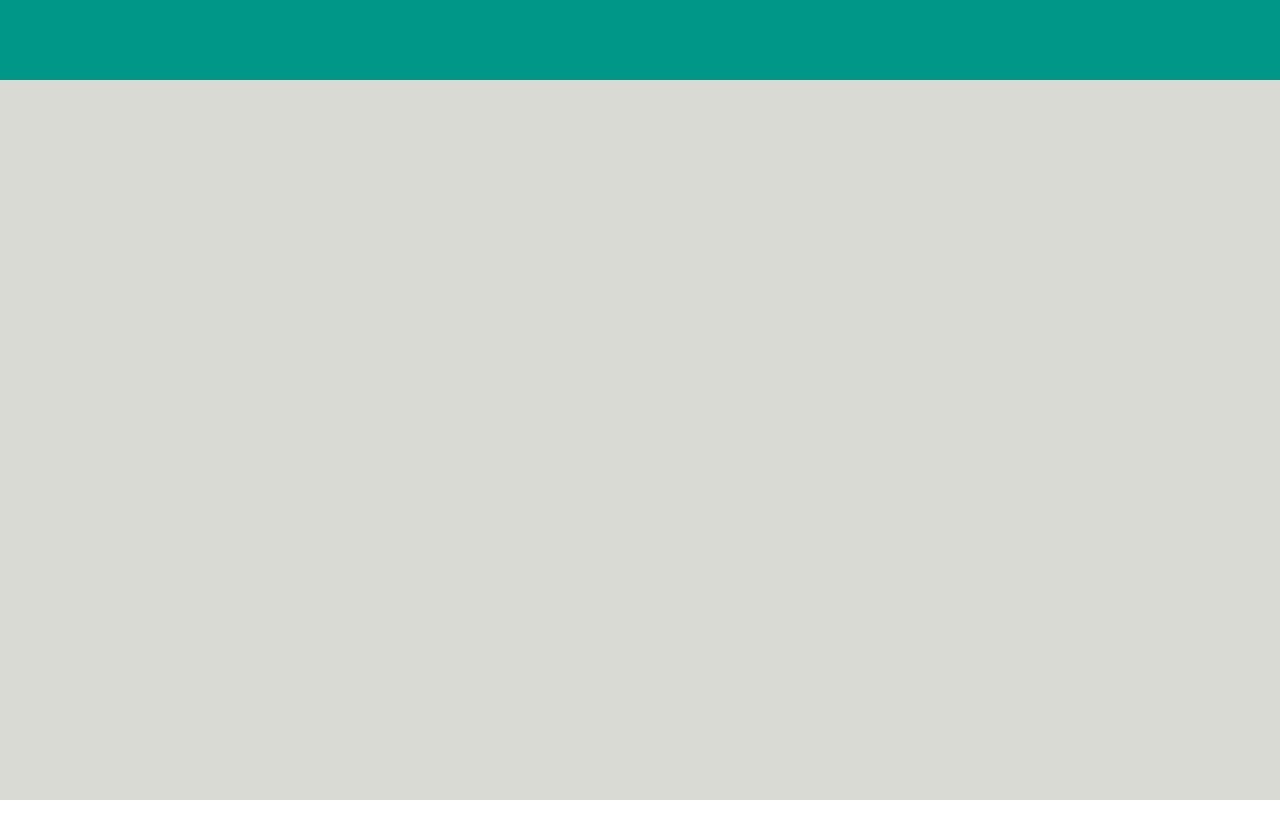
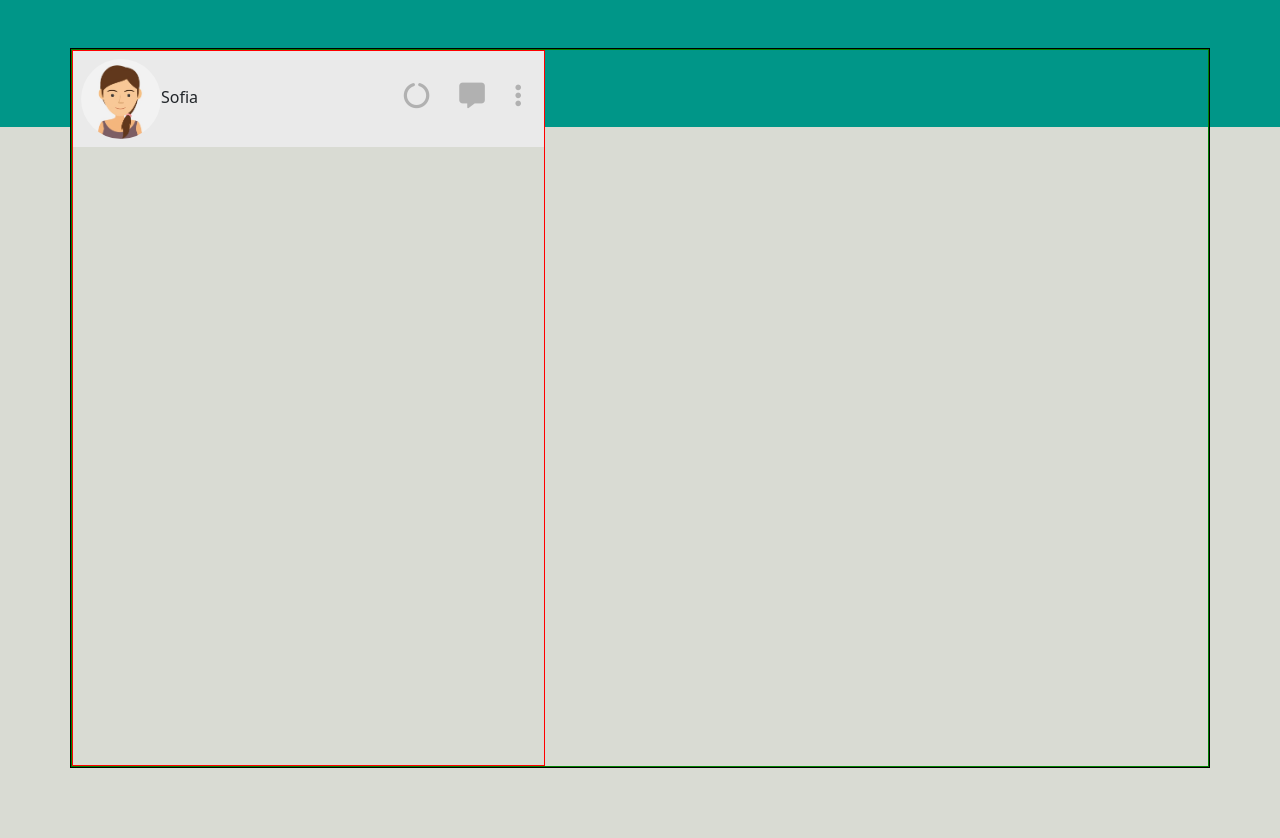
Before and after one commit to CarloColletti/vue-boolzapp, a plain HTML site: page index.html in a window 1280 px wide. Before the commit the page ends 800 px from the top, so only its background shows below. Drawn offline with nearby package versions, Linux system fonts and the light colour scheme.

Commit message:
add avatar

```diff
--- a/css/style.css
+++ b/css/style.css
@@ -1,6 +1,59 @@
+/* debug */
+[class^="col"] {
+    border: 1px solid red;
+}
+
+[class^="row"] {
+    border: 1px solid green;
+}
+
+[class^="container"] {
+    border: 1px solid black;
+}
+
 /* color background split green and white */
 body {
     width: 100%;
     height: 100vh;
-    background: linear-gradient(to top, rgba(217, 219, 211, 1) 90%, rgba(0, 150, 136, 1) 50%);
+    background: linear-gradient(to top, rgba(217, 219, 211, 1) 85%, rgba(0, 150, 136, 1) 50%);
 }
+
+/* grandezza della web app  */
+.app-container {
+    height: 90vh;
+}
+
+/* altezza delle colonne */
+.h-100 {
+    height: 100%;
+}
+
+/* altezza sezione avatar e contatto chat */
+.h-alt {
+    height: 80px;
+}
+
+.h-bell {
+    height: 100px;
+}
+
+/* avatar impostazioni  */
+.bg-personal-avatar {
+    background-color: #eaeaea;
+}
+
+.avatar-img {
+    height: 100%;
+    border-radius: 50%;
+}
+
+/* controll-chat */
+.controls-chat {
+    line-height: 80px;
+}
+
+.controls-chat i {
+    margin: 0 15px 0 15px;
+    color: #b1b1b1;
+    font-size: 1.6rem;
+}
--- a/index.html
+++ b/index.html
@@ -14,6 +14,10 @@
     <script src="https://cdn.jsdelivr.net/npm/bootstrap@5.2.3/dist/js/bootstrap.bundle.min.js"
         integrity="sha384-kenU1KFdBIe4zVF0s0G1M5b4hcpxyD9F7jL+jjXkk+Q2h455rYXK/7HAuoJl+0I4" crossorigin="anonymous">
         </script>
+    <!-- FontAwesome -->
+    <link rel="stylesheet" href="https://cdnjs.cloudflare.com/ajax/libs/font-awesome/6.3.0/css/all.min.css"
+        integrity="sha512-SzlrxWUlpfuzQ+pcUCosxcglQRNAq/DZjVsC0lE40xsADsfeQoEypE+enwcOiGjk/bSuGGKHEyjSoQ1zVisanQ=="
+        crossorigin="anonymous" referrerpolicy="no-referrer" />
 
     <!-- VUE LINK!!! -->
     <script src="https://unpkg.com/vue@3/dist/vue.global.js"></script>
@@ -29,7 +33,30 @@
 
 <body>
     <div id="app">
+        <main class="container app-container my-5">
+            <div class="row h-100">
+                <!-- user e contatti  -->
+                <div class="col-5 p-0">
+                    <!-- section user  -->
+                    <section class="bg-personal-avatar p-2 d-flex justify-content-between">
+                        <div class="avatar h-alt">
+                            <img src="./img/avatar_io.jpg" class="avatar-img" alt="#">
+                            <span>Sofia</span>
+                        </div>
+                        <div class="controls-chat h-alt">
+                            <i class="fa-solid fa-circle-notch"></i>
+                            <i class="fa-solid fa-message"></i>
+                            <i class="fa-solid fa-ellipsis-vertical"></i>
+                        </div>
+                    </section>
 
+                    <!-- section allert desktop  -->
+                    <section>
+
+                    </section>
+                </div>
+            </div>
+        </main>
     </div>
 </body>
 
```
